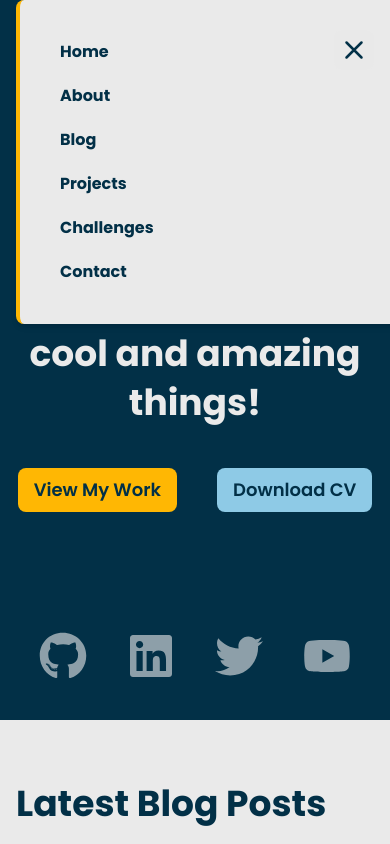
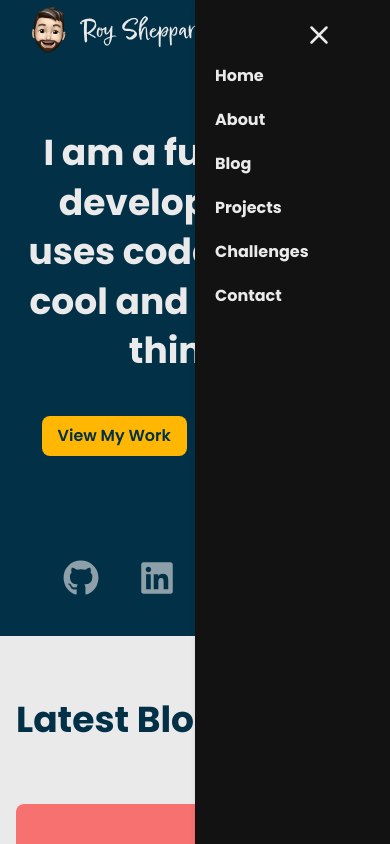
Before and after one commit to rsheppard-dev/portfolio, a Next.js app: page / in a window 390 px wide. Both pictures are taken after a click on the button 354 px from the left and 50 px from the top of the page. Shown: the top 844 px of the page. Built offline with nearby package versions, Linux system fonts and the light colour scheme.

Commit message:
fix mobile menu

```diff
--- /dev/null
+++ b/app/about/page.tsx
@@ -0,0 +1,11 @@
+const About = () => {
+	return (
+		<section className='container'>
+			<h1 className='my-16 font-primary text-light font-bold text-4xl'>
+				A Bit About Me
+			</h1>
+		</section>
+	);
+};
+
+export default About;
--- /dev/null
+++ b/app/blog/page.tsx
@@ -0,0 +1,11 @@
+const Blog = () => {
+	return (
+		<section className='container'>
+			<h1 className='my-16 font-primary text-light font-bold text-4xl'>
+				My Blog Posts
+			</h1>
+		</section>
+	);
+};
+
+export default Blog;
--- /dev/null
+++ b/app/challenges/page.tsx
@@ -0,0 +1,11 @@
+const Challenges = () => {
+	return (
+		<section className='container'>
+			<h1 className='my-16 font-primary text-light font-bold text-4xl'>
+				Coding Challenges
+			</h1>
+		</section>
+	);
+};
+
+export default Challenges;
--- a/app/contact/page.tsx
+++ b/app/contact/page.tsx
@@ -1,7 +1,7 @@
 import ContactSection from '../../components/ContactSection';
 
 const Contact = () => {
-	return <ContactSection />;
+	return <ContactSection h1={true} />;
 };
 
 export default Contact;
--- /dev/null
+++ b/app/projects/page.tsx
@@ -0,0 +1,11 @@
+const Projects = () => {
+	return (
+		<section className='container'>
+			<h1 className='my-16 font-primary text-light font-bold text-4xl'>
+				Web Development Projects
+			</h1>
+		</section>
+	);
+};
+
+export default Projects;
--- a/components/ContactSection.tsx
+++ b/components/ContactSection.tsx
@@ -1,12 +1,18 @@
 import Image from 'next/image';
 import ContactForm from './ContactForm';
 
-const ContactSection = () => {
+const ContactSection = ({ h1 = false }: { h1: boolean }) => {
 	return (
 		<section className='container pt-16 pb-10 relative'>
-			<h2 className='mb-16 font-primary text-light font-bold text-4xl'>
-				Get in Touch
-			</h2>
+			{h1 ? (
+				<h1 className='mb-16 font-primary text-light font-bold text-4xl'>
+					Get in Touch
+				</h1>
+			) : (
+				<h2 className='mb-16 font-primary text-light font-bold text-4xl'>
+					Get in Touch
+				</h2>
+			)}
 
 			<div className='flex flex-wrap gap-10 justify-between'>
 				<ContactForm />
--- a/components/Header.tsx
+++ b/components/Header.tsx
@@ -10,9 +10,9 @@ import MobileMenu from './MobileMenu';
 const Header = () => {
 	return (
 		<header className='container'>
-			<div className='w-full flex items-center md:items-start justify-between gap-10'>
-				<Link href='/' className='flex items-center pt-5'>
-					<div className='relative w-20 h-20'>
+			<div className='w-full flex items-center md:items-start justify-between gap-2 relative'>
+				<Link href='/' className='flex items-center'>
+					<div className='relative w-16 h-16'>
 						<Image
 							src='/img/roy-sheppard-mark.png'
 							alt='Roy Sheppard Mark'
@@ -22,7 +22,7 @@ const Header = () => {
 						/>
 					</div>
 					<div>
-						<Logo title='Roy Sheppard Logo' className='block fill-light w-40' />
+						<Logo title='Roy Sheppard Logo' className='block fill-light w-32' />
 					</div>
 				</Link>
 
--- a/components/HeroSection.tsx
+++ b/components/HeroSection.tsx
@@ -4,7 +4,7 @@ import { FaGithub, FaLinkedin, FaTwitter, FaYoutube } from 'react-icons/fa';
 
 const HeroSection = () => {
 	return (
-		<section className='container pt-20 pb-10 md:pb-20 relative'>
+		<section className='container pt-16 pb-10 md:pb-20 relative'>
 			<div className='flex flex-col md:flex-row justify-between gap-10'>
 				<div className='w-full lg:w-3/5'>
 					<h1 className='text-center md:text-start mb-10 text-4xl md:text-5xl text-light font-primary font-bold subpixel-antialiased leading-snug md:leading-snug'>
@@ -12,17 +12,17 @@ const HeroSection = () => {
 						things!
 					</h1>
 
-					<div className='flex gap-10 justify-center md:justify-start'>
-						<button className='bg-secondary-100 hover:bg-secondary-200 transition-colors text-primary-300 text-lg md:text-xl font-semibold font-primary px-4 py-2 rounded-lg'>
+					<div className='flex gap-5 justify-center md:justify-start'>
+						<button className='bg-secondary-100 hover:bg-secondary-200 transition-colors text-primary-300 xs:text-lg md:text-xl font-semibold font-primary px-4 py-2 rounded-lg'>
 							View My Work
 						</button>
-						<button className='bg-primary-100 hover:bg-primary-200 transition-colors text-primary-300 text-lg md:text-xl font-semibold font-primary px-4 py-2 rounded-lg'>
+						<button className='bg-primary-100 hover:bg-primary-200 transition-colors text-primary-300 xs:text-lg md:text-xl font-semibold font-primary px-4 py-2 rounded-lg'>
 							Download CV
 						</button>
 					</div>
 				</div>
 
-				<div className='justify-center flex mt-20 md:mt-0 md:flex-col gap-10 z-10'>
+				<div className='justify-center flex mt-16 md:mt-0 md:flex-col gap-10 z-10'>
 					<a
 						target='_blank'
 						href='https://github.com/rsheppard-dev'
@@ -30,7 +30,7 @@ const HeroSection = () => {
 					>
 						<FaGithub
 							title='GitHub'
-							className='text-light text-5xl opacity-60 hover:opacity-100 transition-opacity'
+							className='text-light text-4xl opacity-60 hover:opacity-100 transition-opacity'
 						/>
 					</a>
 
@@ -41,7 +41,7 @@ const HeroSection = () => {
 					>
 						<FaLinkedin
 							title='LinkedIn'
-							className='text-light text-5xl opacity-60 hover:opacity-100 transition-opacity'
+							className='text-light text-4xl opacity-60 hover:opacity-100 transition-opacity'
 						/>
 					</a>
 
@@ -52,7 +52,7 @@ const HeroSection = () => {
 					>
 						<FaTwitter
 							title='Twitter'
-							className='text-light text-5xl opacity-60 hover:opacity-100 transition-opacity'
+							className='text-light text-4xl opacity-60 hover:opacity-100 transition-opacity'
 						/>
 					</a>
 
@@ -63,7 +63,7 @@ const HeroSection = () => {
 					>
 						<FaYoutube
 							title='YouTube'
-							className='text-light text-5xl opacity-60 hover:opacity-100 transition-opacity'
+							className='text-light text-4xl opacity-60 hover:opacity-100 transition-opacity'
 						/>
 					</a>
 				</div>
--- a/components/MobileMenu.tsx
+++ b/components/MobileMenu.tsx
@@ -11,28 +11,25 @@ const MobileMenu = () => {
 		<Menu>
 			{({ open }) => (
 				<>
-					<Menu.Button className='z-30 md:hidden w-10 h-10 rounded-lg bg-light bg-opacity-60 hover:bg-opacity-100 transition-opacity flex justify-center items-center'>
-						{open ? (
-							<HiOutlineX
-								title='Open Menu'
-								className='text-3xl text-primary-300'
-							/>
-						) : (
-							<HiOutlineMenu
-								title='Close Menu'
-								className='text-3xl text-primary-300'
-							/>
-						)}
+					<Menu.Button className='md:hidden'>
+						<HiOutlineMenu title='Close Menu' className='text-3xl text-light' />
 					</Menu.Button>
 
 					{open && (
+						<div className='absolute top-0 right-1/2 z-20'>
 							<Menu.Items
 								as={motion.div}
 								static
-							initial={{ opacity: 0 }}
-							animate={{ opacity: 1 }}
-							className='absolute container bg-light flex rounded-lg shadow-md top-0 z-10 flex-col p-10 gap-5 font-primary font-bold text-primary-300 border-secondary-100 border-l-4'
+								initial={{ opacity: 0, translateX: '100vw' }}
+								animate={{ opacity: 1, translateX: 0 }}
+								className='bg-dark flex min-h-screen w-1/2 fixed shadow-md flex-col px-5 py-16 gap-5 font-primary font-bold text-light'
 							>
+								<Menu.Button className='absolute top-5 right-14'>
+									<HiOutlineX
+										title='Open Menu'
+										className='text-3xl text-light'
+									/>
+								</Menu.Button>
 								{NavLinks.map(link => (
 									<Menu.Item
 										as={Link}
@@ -44,6 +41,7 @@ const MobileMenu = () => {
 									</Menu.Item>
 								))}
 							</Menu.Items>
+						</div>
 					)}
 				</>
 			)}
--- a/components/Navbar.tsx
+++ b/components/Navbar.tsx
@@ -8,7 +8,7 @@ import NavLinks from './NavLinks';
 const Navbar = () => {
 	const pathname = usePathname();
 	return (
-		<nav className='w-fit hidden md:flex bg-dark text-light items-center space-x-5 rounded-b-lg shadow-md px-10 h-24'>
+		<nav className='w-fit hidden md:flex bg-dark text-light items-center space-x-5 rounded-b-lg shadow-md py-5 px-10'>
 			{NavLinks.map(link => (
 				<div key={link.label} className='relative'>
 					<Link
@@ -18,7 +18,7 @@ const Navbar = () => {
 						{link.label}
 					</Link>
 					{pathname === link.href ? (
-						<div className='h-[3px] bg-secondary-100 rounded-lg absolute left-0 -bottom-3 w-full'></div>
+						<div className='h-[3px] bg-secondary-100 rounded-lg absolute left-0 -bottom-2 w-full'></div>
 					) : null}
 				</div>
 			))}
```
Lines whose indentation alone changed are shown as unchanged.
